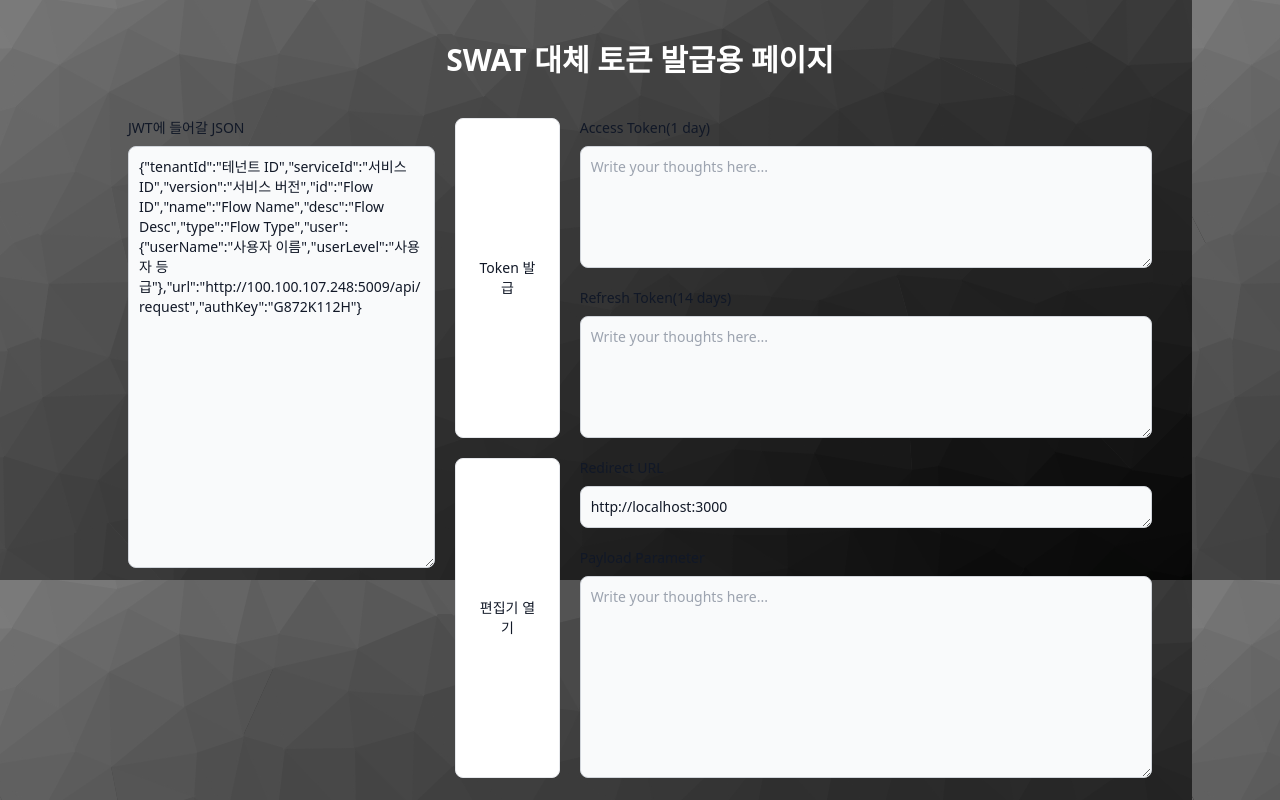
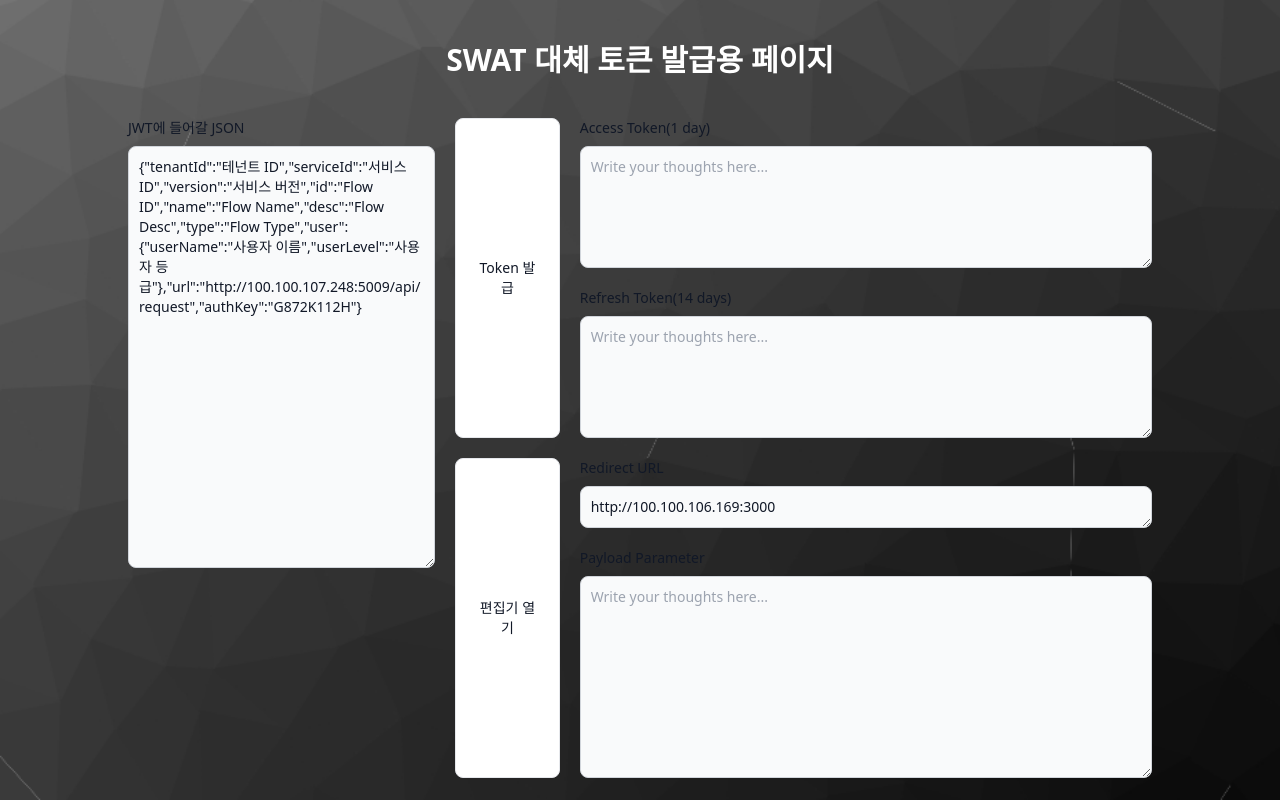
Before and after one commit to jiyoon-lee/fake-issued-token, a Next.js app: page / in a window 1280 px wide. Built offline with nearby package versions, Linux system fonts and the light colour scheme.

Commit message:
:sparkles: 최종 완료

```diff
--- a/src/app/globals.css
+++ b/src/app/globals.css
@@ -16,8 +16,7 @@
   }
 }
 
-body {
-  background-image: url("/background.png");
-  background-repeat: no-repeat;
+html {
+  background: url("/background.png") no-repeat center fixed;
   background-size: cover;
 }
--- a/src/app/page.tsx
+++ b/src/app/page.tsx
@@ -66,7 +66,7 @@ export default function Home() {
   }, [redirectUrl, addParameter]);
 
   return (
-    <div className="h-screen flex justify-center flex-col items-center bg-cool-background">
+    <div className="h-screen flex justify-center flex-col items-center">
       <h1 className="font-semibold text-3xl text-white mb-10">
         SWAT 대체 토큰 발급용 페이지
       </h1>
--- a/src/data.ts
+++ b/src/data.ts
@@ -14,6 +14,6 @@ export const tokenInfo = {
   authKey: "G872K112H",
 };
 
-export const redirectUrl = "http://localhost:3000";
+export const redirectUrl = "http://100.100.106.169:3000";
 
 export const addParameter = "access_token";
```
Also changed, not shown: public/data.json (deleted, +0 -1 lines), src/lib/axios.ts (deleted, +0 -10 lines).
